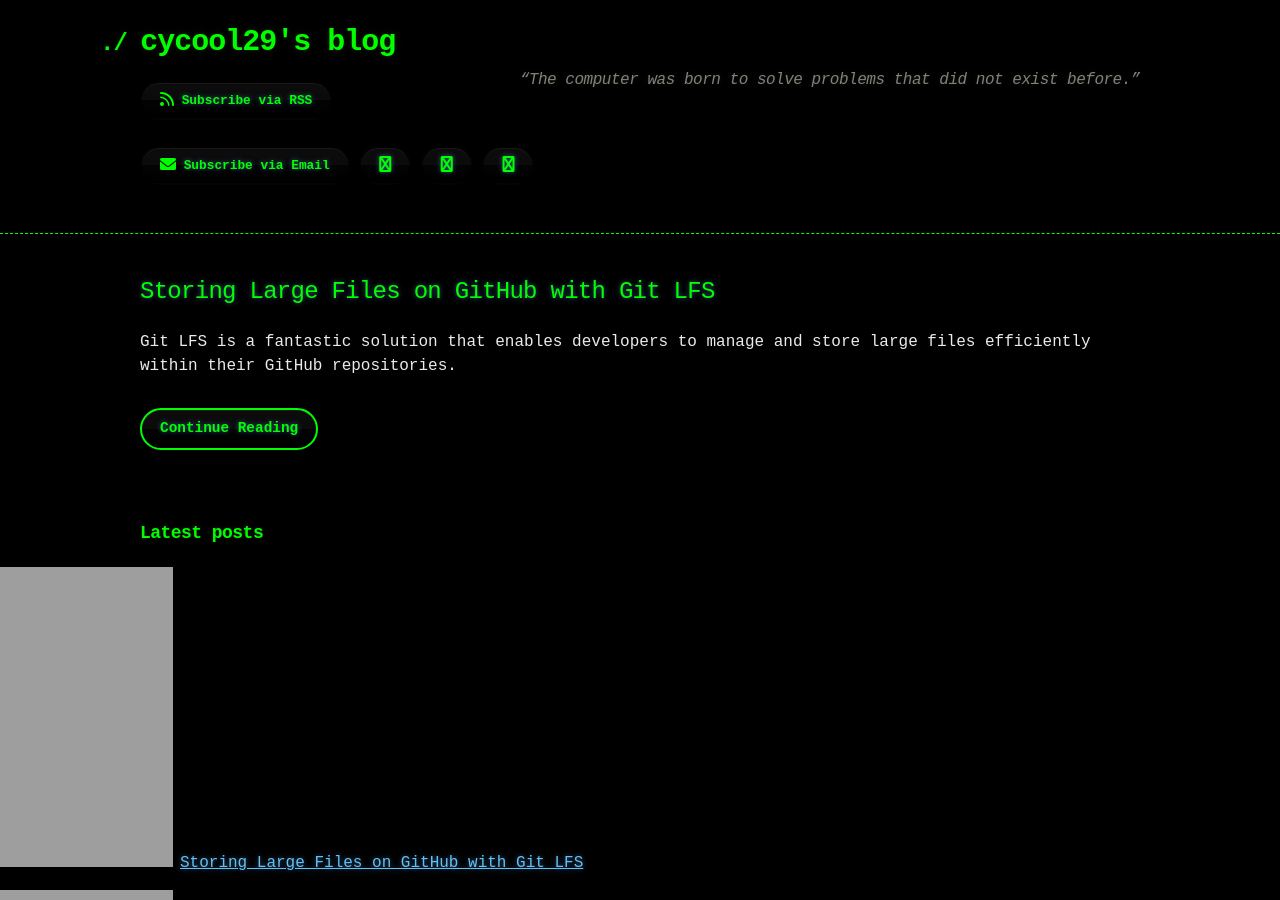
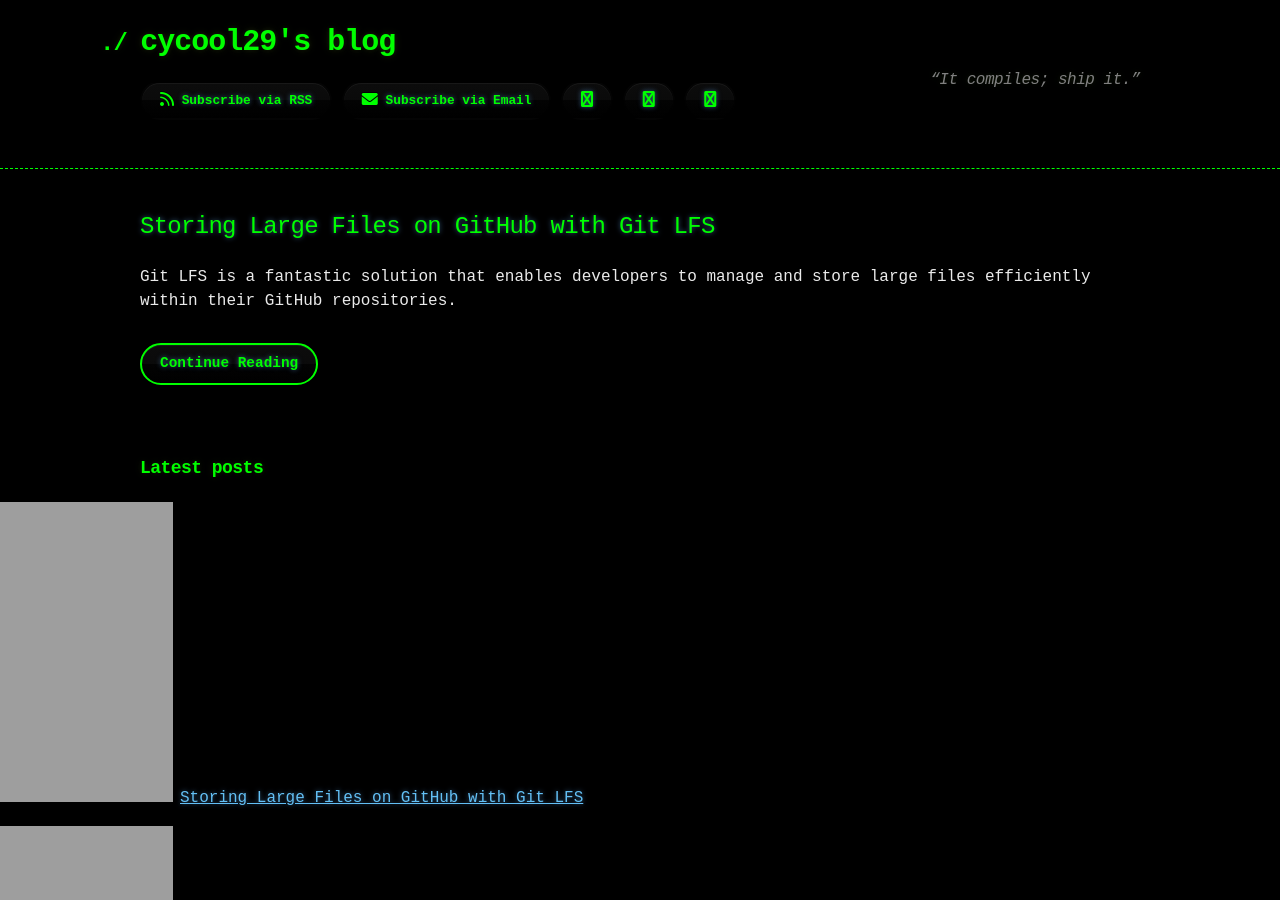
Before and after one commit to cycool29/cycool29.github.io, a Jekyll site: the page built from index.md, in a window 1280 px wide and 900 px high. Built offline with Jekyll 4.4.1, drawn with Linux system fonts in a browser that asks for light colours; a style sheet for code colours, icons or effects is not loaded.

Commit message:
Update quotes

```diff
--- a/_config.yml
+++ b/_config.yml
@@ -1,5 +1,5 @@
 title: cycool29's blog
-description: "“The computer was born to solve problems that did not exist before.” "
+description: "“It compiles; ship it.” "
 bio: A high school student. Intermediate in Python, Git, Bash. Learning JavaScript. He/Him. "
 author: cycool29
 url: https://cycool29.github.io
```
